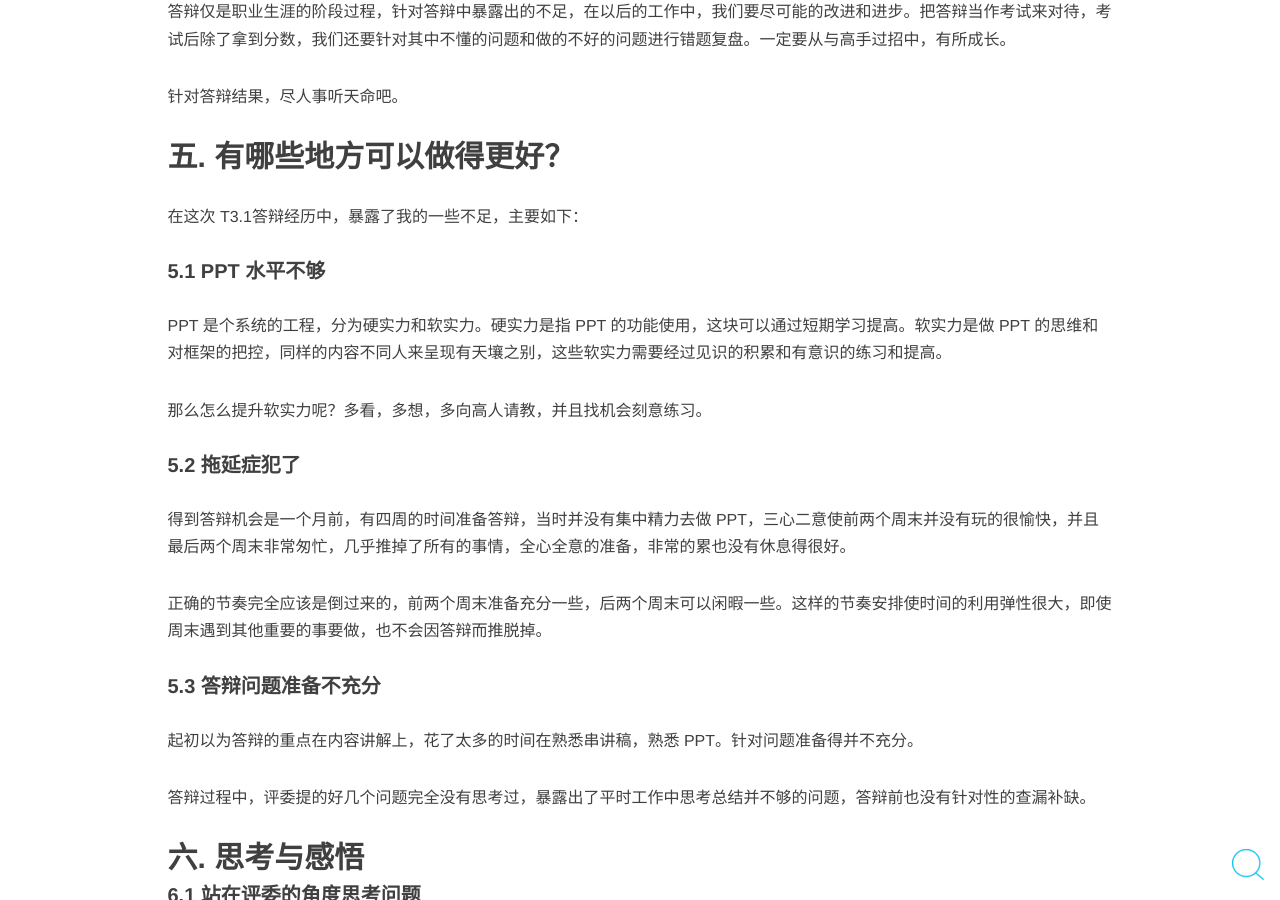
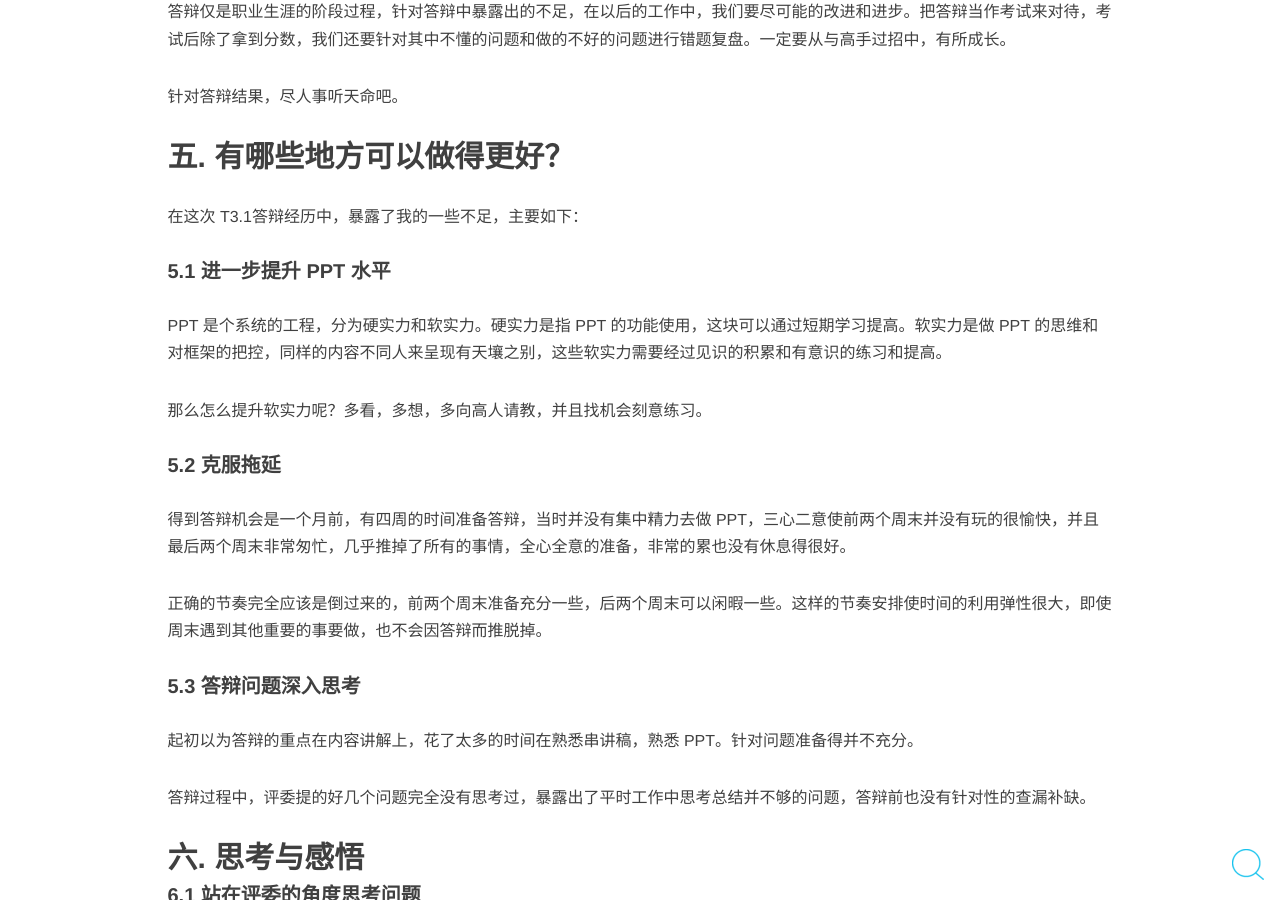
Before and after one commit to huteng/huteng.github.io, a Jekyll site: the page built from _posts/2018-08-30-复盘T3.1晋级答辩.markdown, in a window 1280 px wide and 900 px high, scrolled down 3464 px. Built offline with Jekyll 4.4.1, drawn with Linux system fonts in a browser that asks for light colours; nearby versions of some CDN libraries; comment, search, counter and statistics services are not loaded.

Commit message:
ADD: 修改措辞

```diff
--- a/_posts/2018-08-30-复盘T3.1晋级答辩.markdown
+++ b/_posts/2018-08-30-复盘T3.1晋级答辩.markdown
@@ -114,19 +114,19 @@ PPT 的制作要展示出答辩人的思路，基本原则是从 PPT 就能解
 
 在这次 T3.1答辩经历中，暴露了我的一些不足，主要如下：
 
-#### 5.1 PPT 水平不够
+#### 5.1 进一步提升 PPT 水平
 
 PPT 是个系统的工程，分为硬实力和软实力。硬实力是指 PPT 的功能使用，这块可以通过短期学习提高。软实力是做 PPT 的思维和对框架的把控，同样的内容不同人来呈现有天壤之别，这些软实力需要经过见识的积累和有意识的练习和提高。
 
 那么怎么提升软实力呢？多看，多想，多向高人请教，并且找机会刻意练习。
 
-#### 5.2 拖延症犯了
+#### 5.2 克服拖延
 
 得到答辩机会是一个月前，有四周的时间准备答辩，当时并没有集中精力去做 PPT，三心二意使前两个周末并没有玩的很愉快，并且最后两个周末非常匆忙，几乎推掉了所有的事情，全心全意的准备，非常的累也没有休息得很好。
 
 正确的节奏完全应该是倒过来的，前两个周末准备充分一些，后两个周末可以闲暇一些。这样的节奏安排使时间的利用弹性很大，即使周末遇到其他重要的事要做，也不会因答辩而推脱掉。
 
-#### 5.3 答辩问题准备不充分
+#### 5.3 答辩问题深入思考
 
 起初以为答辩的重点在内容讲解上，花了太多的时间在熟悉串讲稿，熟悉 PPT。针对问题准备得并不充分。
 
```
